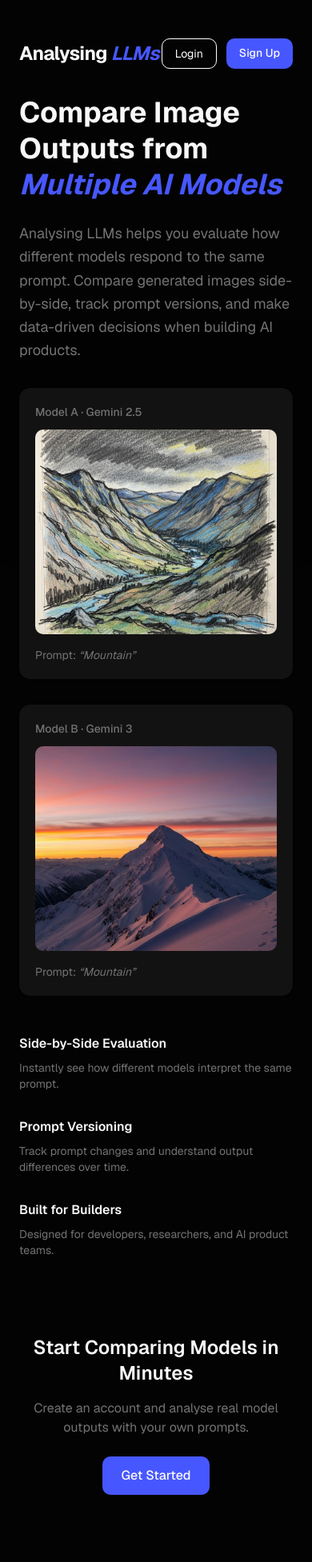
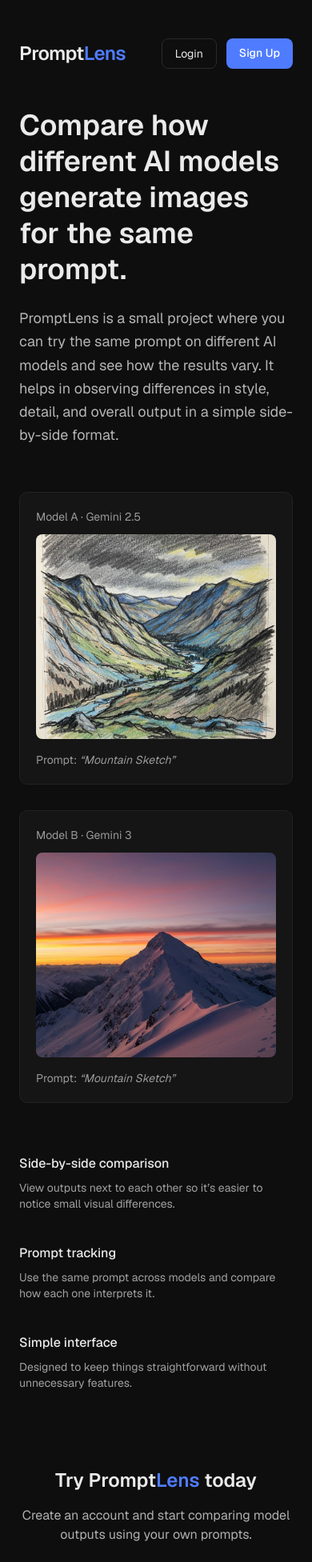
Before and after one commit to PriyanshuRawat0000/GEN_AI_FRONTEND, a Next.js app: page / in a window 390 px wide. Shown: the top 1953 px of the page at 80% size. Before the commit the page ends 1917 px from the top, so only its background shows below. Built offline with nearby package versions, Linux system fonts and the light colour scheme.

Commit message:
updated the ui

```diff
--- a/app/login/page.tsx
+++ b/app/login/page.tsx
@@ -28,7 +28,6 @@ export default function LoginPage() {
     setLoading(true);
 
     try {
-      // Call server to create user if not exists
       const res = await fetch("/api/auth/login", {
         method: "POST",
         headers: { "Content-Type": "application/json" },
@@ -41,12 +40,7 @@ export default function LoginPage() {
         return;
       }
 
-      //console.log("Login success:", data.user);
-
-      // Store email in localStorage
       localStorage.setItem("userEmail", data.user.email);
-
-      // redirect to dashboard
       window.location.assign("/dashboard");
     } catch (err) {
       console.error("Login error:", err);
@@ -57,32 +51,33 @@ export default function LoginPage() {
   };
 
   return (
-    <main className="min-h-screen flex items-center justify-center bg-background text-[#F8F8F8]">
-      <div className="w-full max-w-md bg-[#0B0B0B] rounded-xl shadow-lg p-8">
+    <main className="min-h-screen flex items-center justify-center bg-[#0e0e0e] text-[#eaeaea]">
+      <div className="w-full max-w-md bg-[#151515] border border-[#222] rounded-lg p-8">
         <div className="mb-6 text-center">
-          <h1 className="text-2xl font-bold tracking-tight text-[#F8F8F8]">
-            Analysing <span className="text-[#4757FF] italic">LLMs</span>
+          <h1 className="text-2xl font-semibold">
+            Prompt<span className="text-[#4f7cff]">Lens</span>
           </h1>
-          <p className="mt-2 text-sm text-muted-foreground">
+          <p className="mt-2 text-sm text-[#9a9a9a]">
             Sign in to continue
           </p>
         </div>
-        <form onSubmit={handleSubmit} className="space-y-4">
+
+        <form onSubmit={handleSubmit} className="space-y-5">
           <div className="space-y-2">
-            <label className="block text-sm font-medium">Email</label>
+            <label className="block text-sm">Email</label>
             <input
               type="email"
               placeholder="you@example.com"
               value={email}
               onChange={(e) => setEmail(e.target.value)}
               disabled={loading}
-              className="w-full px-4 py-2 border rounded-md focus:outline-none focus:ring-2 focus:ring-primary bg-[#1A1A1A] border-border text-[#F8F8F8]"
               autoFocus
+              className="w-full px-4 py-2 rounded-md bg-[#1e1e1e] border border-[#2a2a2a] text-[#eaeaea] focus:outline-none focus:border-[#4f7cff]"
             />
           </div>
 
           {error && (
-            <div className="flex items-center bg-red-100 text-red-700 px-3 py-2 rounded-md text-sm">
+            <div className="bg-[#2a1a1a] text-[#ff6b6b] px-3 py-2 rounded-md text-sm">
               {error}
             </div>
           )}
@@ -90,7 +85,7 @@ export default function LoginPage() {
           <button
             type="submit"
             disabled={loading}
-            className="w-full bg-[#4757FF] text-white py-2 rounded-md hover:bg-[#4757FF]/90 disabled:opacity-50"
+            className="w-full bg-[#4f7cff] text-white py-2 rounded-md hover:opacity-90 disabled:opacity-50 transition"
           >
             {loading ? "Logging in..." : "Continue"}
           </button>
--- a/app/page.tsx
+++ b/app/page.tsx
@@ -5,27 +5,24 @@ import Link from "next/link";
 
 export default function LandingPage() {
   return (
-    <main className="min-h-screen bg-background text-foreground font-sans relative">
-      {/* Background glow */}
-      <div className="fixed top-0 left-1/2 -translate-x-1/2 w-225 h-100 bg-primary/10 blur-[140px] pointer-events-none rounded-full" />
-
-      <div className="max-w-6xl mx-auto px-6 py-12 relative z-10">
+    <main className="min-h-screen bg-[#0e0e0e] text-[#eaeaea] font-sans">
+      <div className="max-w-6xl mx-auto px-6 py-12">
         {/* Header */}
-        <header className="flex justify-between items-center mb-8">
-          <h1 className="text-2xl font-bold tracking-tight text-[#F8F8F8]">
-            Analysing <span className="text-[#4757FF] italic">LLMs</span>
+        <header className="flex justify-between items-center mb-12">
+          <h1 className="text-2xl font-semibold tracking-tight">
+            Prompt<span className="text-[#4f7cff]">Lens</span>
           </h1>
 
           <div className="flex gap-3">
             <Link
               href="/login"
-              className="rounded-lg border border-white  px-4 py-2 text-sm text-white hover:bg-white/50 transition"
+              className="rounded-md border border-[#2a2a2a] px-4 py-2 text-sm hover:bg-[#1a1a1a] transition"
             >
               Login
             </Link>
             <Link
               href="/signup"
-              className="rounded-lg bg-[#4757FF] px-4 py-2 text-sm font-medium text-primary-foreground hover:opacity-90 transition"
+              className="rounded-md bg-[#4f7cff] px-4 py-2 text-sm font-medium text-white hover:opacity-90 transition"
             >
               Sign Up
             </Link>
@@ -33,94 +30,97 @@ export default function LandingPage() {
         </header>
 
         {/* Hero */}
-        <section className="mb-8 max-w-3xl">
-          <h2 className="text-4xl md:text-5xl font-bold leading-tight mb-6 text-[#F8F8F8]">
-            Compare Image Outputs from{" "}
-            <span className="text-[#4757FF] italic">Multiple AI Models</span>
+        <section className="mb-14 max-w-3xl">
+          <h2 className="text-4xl md:text-5xl font-semibold leading-tight mb-6">
+            Compare how different AI models generate images for the same prompt.
           </h2>
 
-          <p className="text-muted-foreground text-lg leading-relaxed ">
-            Analysing LLMs helps you evaluate how different models respond to
-            the same prompt. Compare generated images side-by-side, track prompt
-            versions, and make data-driven decisions when building AI products.
+          <p className="text-[#b5b5b5] text-lg leading-relaxed">
+            PromptLens is a small project where you can try
+            the same prompt on different AI models and see how
+            the results vary. It helps in observing differences in style, detail, and overall output in a simple side-by-side format.
           </p>
         </section>
 
         {/* Comparison Preview */}
-        <section className="grid md:grid-cols-2 gap-8 mb-12">
+        <section className="grid md:grid-cols-2 gap-8 mb-16">
           {/* Model A */}
-          <div className="rounded-xl  bg-[#131212] p-5 shadow-sm">
-            <div className="mb-3 text-sm font-medium text-muted-foreground">
+          <div className="rounded-lg bg-[#151515] p-5 border border-[#222]">
+            <div className="mb-3 text-sm text-[#9a9a9a]">
               Model A · Gemini 2.5
             </div>
-            {/* <div className="h-64 rounded-lg bg-muted flex items-center justify-center text-muted-foreground text-sm">
-              Image generated by Model A
-            </div> */}
+
             <img
               src="/rough-mountain-landscape-drawing.jpg"
               alt="Image generated by Model A"
-              className="h-64 w-full object-cover rounded-lg"
+              className="h-64 w-full object-cover rounded-md"
             />
-            <p className="mt-4 text-sm text-muted-foreground">
-              Prompt: <span className="italic">“Mountain”</span>
+
+            <p className="mt-4 text-sm text-[#9a9a9a]">
+              Prompt: <span className="italic">“Mountain Sketch”</span>
             </p>
           </div>
 
           {/* Model B */}
-          <div className="rounded-xl bg-[#131212]  p-5 shadow-sm">
-            <div className="mb-3 text-sm font-medium text-muted-foreground">
+          <div className="rounded-lg bg-[#151515] p-5 border border-[#222]">
+            <div className="mb-3 text-sm text-[#9a9a9a]">
               Model B · Gemini 3
             </div>
-            {/* <div className="h-64 rounded-lg bg-muted flex items-center justify-center text-muted-foreground text-sm">
-              Image generated by Model B
-            </div> */}
+
             <img
               src="/snowy-mountain-peak-sunset.jpg"
-              alt="Image generated by Model A"
-              className="h-64 w-full object-cover rounded-lg"
+              alt="Image generated by Model B"
+              className="h-64 w-full object-cover rounded-md"
             />
-            <p className="mt-4 text-sm text-muted-foreground">
-              Prompt: <span className="italic">“Mountain”</span>
+
+            <p className="mt-4 text-sm text-[#9a9a9a]">
+              Prompt: <span className="italic">“Mountain Sketch”</span>
             </p>
           </div>
         </section>
 
         {/* Value Props */}
-        <section className="grid md:grid-cols-3 gap-8 mb-24 text-[#F8F8F8]">
+        <section className="grid md:grid-cols-3 gap-10 mb-24">
           <div>
-            <h3 className="font-semibold mb-2 ">Side-by-Side Evaluation</h3>
-            <p className="text-sm text-muted-foreground">
-              Instantly see how different models interpret the same prompt.
+            <h3 className="font-medium mb-2">
+              Side-by-side comparison
+            </h3>
+            <p className="text-sm text-[#a0a0a0]">
+              View outputs next to each other so it’s easier to notice small visual differences.
             </p>
           </div>
 
           <div>
-            <h3 className="font-semibold mb-2">Prompt Versioning</h3>
-            <p className="text-sm text-muted-foreground">
-              Track prompt changes and understand output differences over time.
+            <h3 className="font-medium mb-2">
+              Prompt tracking
+            </h3>
+            <p className="text-sm text-[#a0a0a0]">
+              Use the same prompt across models and compare how each one interprets it.
             </p>
           </div>
 
           <div>
-            <h3 className="font-semibold mb-2">Built for Builders</h3>
-            <p className="text-sm text-muted-foreground">
-              Designed for developers, researchers, and AI product teams.
+            <h3 className="font-medium mb-2">
+              Simple interface
+            </h3>
+            <p className="text-sm text-[#a0a0a0]">
+              Designed to keep things straightforward without unnecessary features.
             </p>
           </div>
         </section>
 
         {/* CTA */}
-        <section className="text-center text-[#F8F8F8]">
+        <section className="text-center">
           <h3 className="text-2xl font-semibold mb-4">
-            Start Comparing Models in Minutes
+            Try Prompt<span className="text-[#4f7cff]">Lens</span> today
           </h3>
-          <p className="text-muted-foreground mb-6">
-            Create an account and analyse real model outputs with your own
-            prompts.
+          <p className="text-[#b0b0b0] mb-6">
+            Create an account and start comparing model outputs using your own prompts.
           </p>
+
           <Link
             href="/signup"
-            className="inline-block rounded-lg bg-[#4757FF] px-6 py-3 font-medium text-primary-foreground hover:opacity-90 transition"
+            className="inline-block rounded-md bg-[#4f7cff] px-6 py-3 font-medium text-white hover:opacity-90 transition"
           >
             Get Started
           </Link>
--- a/app/signup/page.tsx
+++ b/app/signup/page.tsx
@@ -40,12 +40,7 @@ export default function SignupPage() {
         return;
       }
 
-      //console.log("Signup success:", data.user);
-
-      // store email
       localStorage.setItem("userEmail", data.user.email);
-
-      // redirect to dashboard
       window.location.assign("/dashboard");
     } catch (err) {
       console.error("Signup error:", err);
@@ -56,22 +51,23 @@ export default function SignupPage() {
   };
 
   return (
-    <main className="min-h-screen flex items-center justify-center bg-background text-[#F8F8F8]">
-      <div className="w-full max-w-md bg-[#0B0B0B] rounded-xl shadow-lg p-8">
+    <main className="min-h-screen flex items-center justify-center bg-[#0e0e0e] text-[#eaeaea]">
+      <div className="w-full max-w-md bg-[#151515] border border-[#222] rounded-lg p-8">
+
         {/* Header */}
         <div className="mb-6 text-center">
-          <h1 className="text-2xl font-bold tracking-tight text-[#F8F8F8]">
-            Create your <span className="text-[#4757FF] italic">Account</span>
+          <h1 className="text-2xl font-semibold">
+            Create your <span className="text-[#4f7cff]">PromptLens</span> account
           </h1>
-          <p className="mt-2 text-sm text-muted-foreground">
-            Get started with LLM comparisons
+          <p className="mt-2 text-sm text-[#9a9a9a]">
+            Sign up to start comparing model outputs
           </p>
         </div>
 
         {/* Form */}
-        <form onSubmit={handleSubmit} className="space-y-4">
+        <form onSubmit={handleSubmit} className="space-y-5">
           <div className="space-y-2">
-            <label className="block text-sm font-medium">Email</label>
+            <label className="block text-sm">Email</label>
             <input
               type="email"
               placeholder="you@example.com"
@@ -79,13 +75,12 @@ export default function SignupPage() {
               onChange={(e) => setEmail(e.target.value)}
               disabled={loading}
               autoFocus
-              className="w-full px-4 py-2 border rounded-md bg-[#1A1A1A] border-border text-[#F8F8F8]
-                     focus:outline-none focus:ring-2 focus:ring-[#4757FF]"
+              className="w-full px-4 py-2 rounded-md bg-[#1e1e1e] border border-[#2a2a2a] text-[#eaeaea] focus:outline-none focus:border-[#4f7cff]"
             />
           </div>
 
           {error && (
-            <div className="flex items-center bg-red-100 text-red-700 px-3 py-2 rounded-md text-sm">
+            <div className="bg-[#2a1a1a] text-[#ff6b6b] px-3 py-2 rounded-md text-sm">
               {error}
             </div>
           )}
@@ -93,17 +88,16 @@ export default function SignupPage() {
           <button
             type="submit"
             disabled={loading}
-            className="w-full bg-[#4757FF] text-white py-2 rounded-md
-                   hover:bg-[#4757FF]/90 disabled:opacity-50 transition-colors"
+            className="w-full bg-[#4f7cff] text-white py-2 rounded-md hover:opacity-90 disabled:opacity-50 transition"
           >
             {loading ? "Creating account..." : "Sign Up"}
           </button>
         </form>
 
         {/* Footer */}
-        <p className="mt-6 text-center text-sm text-muted-foreground">
+        <p className="mt-6 text-center text-sm text-[#9a9a9a]">
           Already have an account?{" "}
-          <a href="/" className="text-[#4757FF] hover:underline">
+          <a href="/login" className="text-[#4f7cff] hover:underline">
             Sign in
           </a>
         </p>
```
